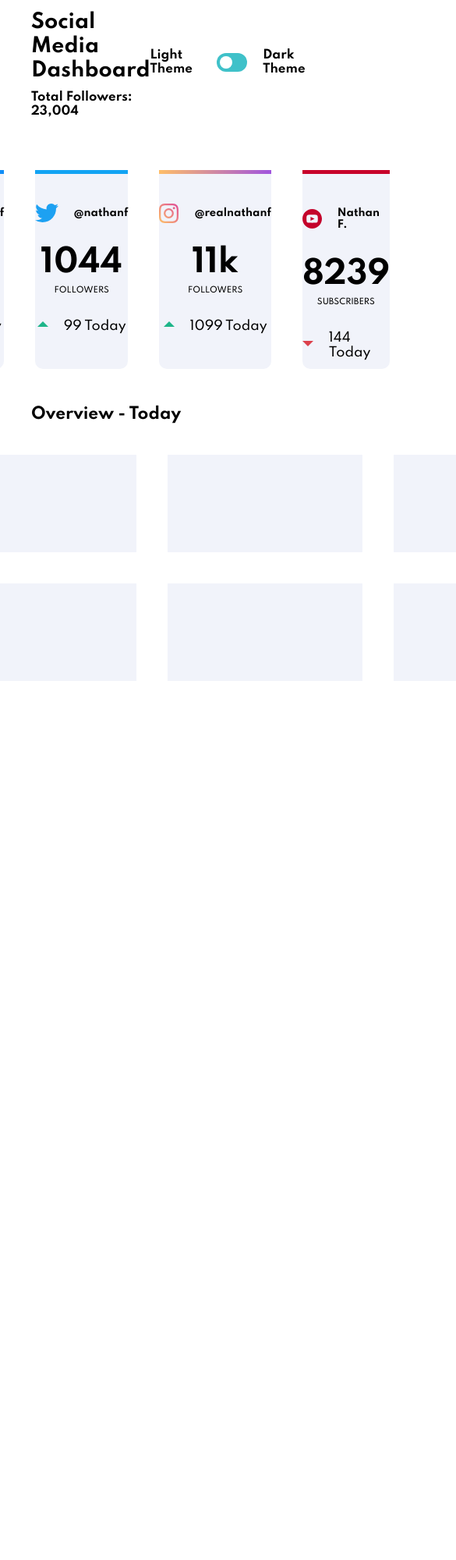
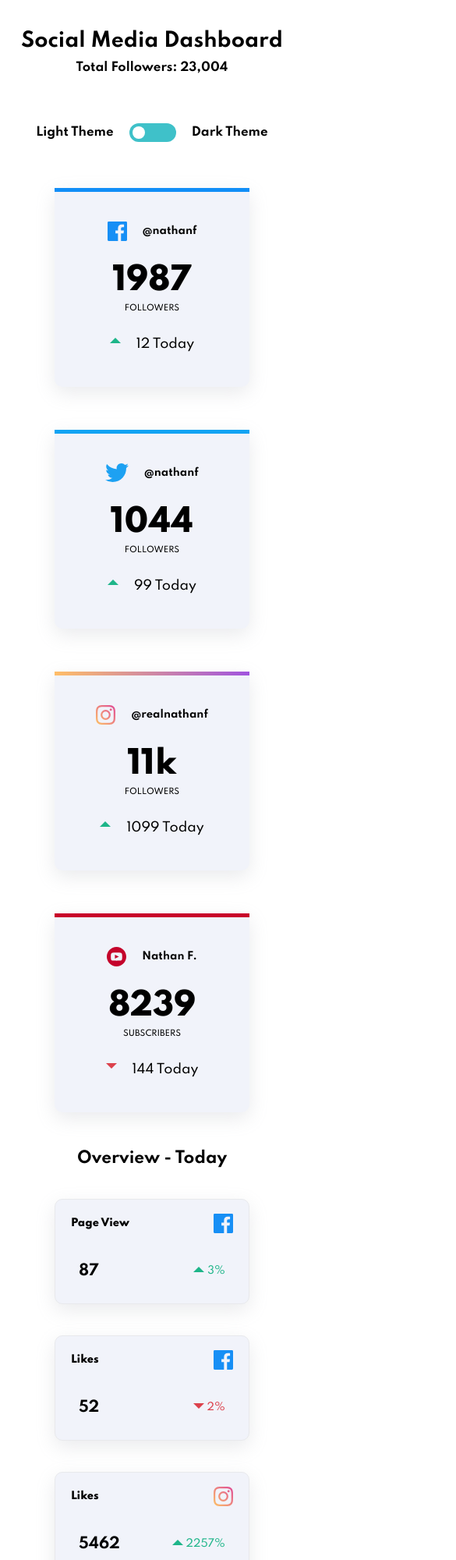
Before and after one commit to guilhemcv/social-media-tracking, a plain HTML site: page index.html in a window 390 px wide. Shown: the top 2000 px of the page at 78% size, 585 px wide, since content can reach past the window. Before the commit the page ends 943 px from the top, so only its background shows below. Drawn offline with Linux system fonts and the light colour scheme.

Commit message:
finalisation responsive

```diff
--- a/index.html
+++ b/index.html
@@ -1,25 +1,34 @@
 <!DOCTYPE html>
 <html lang="en">
+
 <head>
   <meta charset="UTF-8">
-  <meta name="viewport" content="width=device-width, initial-scale=1.0"> <!-- displays site properly based on user's device -->
+  <meta name="viewport" content="width=device-width, initial-scale=1.0">
+  <!-- displays site properly based on user's device -->
 
   <link rel="icon" type="image/png" sizes="32x32" href="./images/favicon-32x32.png">
   <link rel="stylesheet" href="style.css">
   <link rel="preconnect" href="https://fonts.googleapis.com">
   <link rel="preconnect" href="https://fonts.gstatic.com" crossorigin>
-  <link href="https://fonts.googleapis.com/css2?family=Spartan:wght@500;600;700;800&family=Varela+Round&display=swap" rel="stylesheet">
+  <link href="https://fonts.googleapis.com/css2?family=Spartan:wght@500;600;700;800&family=Varela+Round&display=swap"
+    rel="stylesheet">
   <title>Frontend Mentor | [Challenge Name Here]</title>
 
   <style>
-    .attribution { font-size: 11px; text-align: center; }
-    .attribution a { color: hsl(228, 45%, 44%); }
+    .attribution {
+      font-size: 11px;
+      text-align: center;
+    }
+
+    .attribution a {
+      color: hsl(228, 45%, 44%);
+    }
   </style>
 </head>
 <header>
   <div class="titre">
     <h1>Social Media Dashboard</h1>
-    <h2>Total Followers: 23,004</h2>
+    <h2 class="dark">Total Followers: 23,004</h2>
   </div>
   <div class="bouton">
     <p class="text">Light Theme</p>
@@ -31,67 +40,160 @@
   </div>
 
 </header>
+
 <body>
   <div class="reseau">
     <div class="reseausocial" id="facebook">
       <div class="flex">
         <img class="logo" src="images/icon-facebook.svg">
-        <h3 class="pseudo">@nathanf</h3>
+        <h3 class="pseudo"><span class="dark">@nathanf</span></h3>
       </div>
       <h4 class="number">1987</h4>
-      <p>FOLLOWERS</p>
+      <p class="dark">FOLLOWERS</p>
       <div class="flex">
         <img class="icon" src="images/icon-up.svg">
-        <h7>12 Today</p>
+        <h7>12 Today</h7>
       </div>
     </div>
     <div class="reseausocial" id="twitter">
       <div class="flex">
         <img class="logo" src="images/icon-twitter.svg">
-        <h3 class="pseudo">@nathanf</h3>
+        <h3 class="pseudo"><span class="dark">@nathanf</span></h3>
       </div>
       <h4 class="number">1044</h4>
-      <p>FOLLOWERS</p>
+      <p class="dark">FOLLOWERS</p>
       <div class="flex">
         <img class="icon" src="images/icon-up.svg">
-        <h7>99 Today</p>
+        <h7>99 Today</h7>
       </div>
     </div>
     <div class="reseausocial" id="instagram">
       <div class="flex">
         <img class="logo" src="images/icon-instagram.svg">
-        <h3 class="pseudo">@realnathanf</h3>
+        <h3 class="pseudo"><span class="dark">@realnathanf</span></h3>
       </div>
       <h4 class="number">11k</h4>
-      <p>FOLLOWERS</p>
+      <p class="dark">FOLLOWERS</p>
       <div class="flex">
         <img class="icon" src="images/icon-up.svg">
-          <h7>1099 Today</p>
+        <h7>1099 Today</h7>
       </div>
     </div>
     <div class="reseausocial" id="youtube">
       <div class="flex">
         <img class="logo" src="images/icon-youtube.svg">
-        <h3 class="pseudo">Nathan F.</h3>
+        <h3 class="pseudo"><span class="dark">Nathan F.</span></h3>
       </div>
       <h4 class="number">8239</h4>
-      <p>SUBSCRIBERS</p>
+      <p class="dark">SUBSCRIBERS</p>
       <div class="flex">
         <img class="icon" src="images/icon-down.svg">
-        <h7>144 Today</p>
+        <h7>144 Today</h7>
       </div>
     </div>
   </div>
   <h2 class="titleoverview">Overview - Today</h2>
   <div class="overview">
-    <div class="flex2"></div>
-    <div class="flex2"></div>
-    <div class="flex2"></div>
-    <div class="flex2"></div>
-    <div class="flex2"></div>
-    <div class="flex2"></div>
-    <div class="flex2"></div>
-    <div class="flex2"></div>
+    <div class="flex2">
+      <div class="haut">
+        <h3 class="like"><span class="dark">Page View</span></h3>
+        <img class="logo" src="images/icon-facebook.svg">
       </div>
+      <div class="bas">
+        <h3 class="numberbottom">87</h3>
+        <span class="pour">
+          <img class="icon" src="images/icon-up.svg">
+          <p class="pourcent">3%</p>
+        </span>
+
+      </div>
+    </div>
+    <div class="flex2">
+      <div class="haut">
+        <h3 class="like"><span class="dark">Likes</span></h3>
+        <img class="logo" src="images/icon-facebook.svg">
+      </div>
+      <div class="bas">
+        <h3 class="numberbottom">52</h3>
+        <span class="pour">
+          <img class="icon" src="images/icon-down.svg">
+          <p class="pourcentred">2%</p>
+      </div>
+    </div>
+    <div class="flex2">
+      <div class="haut">
+        <h3 class="like"><span class="dark">Likes</span></h3>
+        <img class="logo" src="images/icon-instagram.svg">
+      </div>
+      <div class="bas">
+        <h3 class="numberbottom">5462</h3>
+        <span class="pour">
+          <img class="icon" src="images/icon-up.svg">
+          <p class="pourcent">2257%</p>
+      </div>
+    </div>
+    <div class="flex2">
+      <div class="haut">
+        <h3 class="like"><span class="dark">Profile Views</span></h3>
+        <img class="logo" src="images/icon-instagram.svg">
+      </div>
+      <div class="bas">
+        <h3 class="numberbottom">52k</h3>
+        <span class="pour">
+          <img class="icon" src="images/icon-up.svg">
+          <p class="pourcent">1375%</p>
+      </div>
+    </div>
+    <div class="flex2">
+      <div class="haut">
+        <h3 class="like"><span class="dark">Retweets</span></h3>
+        <img class="logo" src="images/icon-twitter.svg">
+      </div>
+      <div class="bas">
+        <h3 class="numberbottom">117</h3>
+        <span class="pour">
+          <img class="icon" src="images/icon-up.svg">
+          <p class="pourcent">303%</p>
+      </div>
+    </div>
+    <div class="flex2">
+      <div class="haut">
+        <h3 class="like"><span class="dark">Likes</span></h3>
+        <img class="logo" src="images/icon-twitter.svg">
+      </div>
+      <div class="bas">
+        <h3 class="numberbottom">507</h3>
+        <span class="pour">
+          <img class="icon" src="images/icon-up.svg">
+          <p class="pourcent">553%</p>
+      </div>
+    </div>
+    <div class="flex2">
+      <div class="haut">
+        <h3 class="like"><span class="dark">Likes</span></h3>
+        <img class="logo" src="images/icon-youtube.svg">
+      </div>
+      <div class="bas">
+        <h3 class="numberbottom">107</h3>
+        <span class="pour">
+          <img class="icon" src="images/icon-down.svg">
+          <p class="pourcentred">19%</p>
+      </div>
+    </div>
+    <div class="flex2">
+      <div class="haut">
+        <h3 class="like"><span class="dark">Total Views</span></h3>
+        <img class="logo" src="images/icon-youtube.svg">
+      </div>
+      <div class="bas">
+        <h3 class="numberbottom">1407</h3>
+        <span class="pour">
+          <img class="icon" src="images/icon-down.svg">
+          <p class="pourcentred">12%</p>
+      </div>
+    </div>
+  </div>
+  <script src="script.js"></script>
 </body>
+
 </html>
--- /dev/null
+++ b/script.js
@@ -0,0 +1,46 @@
+const bouton = document.querySelector("input");
+const text = document.querySelectorAll(".text");
+const dark = document.querySelectorAll(".dark");
+const reseausocial = document.querySelectorAll(".reseausocial");
+const tuile = document.querySelectorAll(".flex2")
+
+let darkTheme = "dark";
+
+bouton.addEventListener("click", function () {
+	if (darkTheme == "dark") {
+		document.body.style.backgroundColor = "black";
+		document.body.style.color = "white";
+		for (let i = 0; i < dark.length; i++) {
+			dark[i].style.color = "#9297B5";
+		}
+		for (let i = 0; i < text.length; i++) {
+			text[i].style.color = "white";
+		}
+		for (let i = 0; i < reseausocial.length; i++) {
+			reseausocial[i].style.backgroundColor = "#242B43";
+		}
+		for (let i = 0; i < tuile.length; i++) {
+			tuile[i].style.backgroundColor = "#242B43";
+			tuile[i].style.border = "none";
+		}
+		darkTheme = "light";
+	}
+	else {
+		document.body.style.backgroundColor = "";
+		document.body.style.color = "";
+		for (let i = 0; i < dark.length; i++) {
+			dark[i].style.color = "";
+		}
+		for (let i = 0; i < text.length; i++) {
+			text[i].style.color = "";
+		}
+		for (let i = 0; i < reseausocial.length; i++) {
+			reseausocial[i].style.backgroundColor = "";
+		}
+		for (let i = 0; i < tuile.length; i++) {
+			tuile[i].style.backgroundColor = "";
+			tuile[i].style.border = "";
+		}
+		darkTheme = "dark";
+	}
+});
--- a/style.css
+++ b/style.css
@@ -1,6 +1,7 @@
 body {
     margin: 0;
     font-family: 'Spartan', sans-serif;
+    color: black;
 
 }
 
@@ -40,6 +41,7 @@ header h2 {
     font-weight: bold;
     font-size: 15px;
 }
+
 /* BOUTON SLIDER*/
 
 .switch {
@@ -80,17 +82,17 @@ header h2 {
     transition: .4s;
 }
 
-  input:checked + .slider {
+input:checked+.slider {
     background-color: #364F6B;
 }
 
-  input:focus + .slider {
+input:focus+.slider {
     box-shadow: 0 0 1px;
     color: #364F6B;
     ;
 }
 
-  input:checked + .slider:before {
+input:checked+.slider:before {
     -webkit-transform: translateX(35px);
     -ms-transform: translateX(35px);
     transform: translateX(35px);
@@ -126,6 +128,8 @@ header h2 {
     margin: auto 20px;
     border-bottom-left-radius: 10px;
     border-bottom-right-radius: 10px;
+    box-shadow: rgba(149, 157, 165, 0.2) 0px 8px 24px;
+
 }
 
 .reseausocial:hover {
@@ -138,6 +142,7 @@ header h2 {
 
 .reseausocial h4 {
     font-size: 40px;
+    font-weight: 900;
     text-align: center;
     margin: 20px auto 0 auto;
 }
@@ -166,11 +171,15 @@ header h2 {
 }
 
 #facebook {
-    border-top: 5px solid #118EF7;
+    border-top: solid #118EF7 5px;
+
+
 }
 
 #twitter {
-    border-top: 5px solid #12A3F3;
+    border-top: solid #12A3F3 5px;
+
+
 }
 
 #instagram {
@@ -179,10 +188,13 @@ header h2 {
     border-top-style: solid;
     border-image: linear-gradient(to right, #FFBE67, #a053df);
     border-image-slice: 1;
+
 }
 
 #youtube {
     border-top: 5px solid #C8012A;
+
+
 }
 
 .titleoverview {
@@ -204,9 +216,138 @@ header h2 {
 .flex2 {
 
     background-color: #F1F3FA;
+    box-shadow: rgba(149, 157, 165, 0.2) 0px 8px 24px;
+    border: solid 0.1px #e8e9ec;
+    border-radius: 10px;
 
 }
 
 .flex2:hover {
     background-color: #DFE3EF;
 }
+
+.like {
+    font-size: 13px;
+    font-weight: 900;
+}
+
+.haut {
+    display: flex;
+    justify-content: space-between;
+    align-items: center;
+    margin: 10px 0 0 20px;
+}
+
+.numberbottom {
+    margin: 0;
+}
+
+.pourcent {
+    margin: 0;
+    font-size: 13px;
+    color: #1FB589;
+}
+
+.pourcentred {
+    margin: 0;
+    font-size: 13px;
+    color: #DC414C;
+}
+
+.pour {
+    display: flex;
+    justify-content: left;
+    align-items: center;
+}
+
+.bas {
+    display: flex;
+    justify-content: space-between;
+    margin: 30px;
+}
+
+.bas .icon {
+    margin-right: 4px;
+    padding-bottom: 5px;
+}
+
+@media screen and (max-width:1135px){
+    .overview {
+
+        grid-template-columns: 250px 250px;
+        grid-template-rows: 125px 125px 125px 125px;
+        gap: 40px 100px;
+
+    }
+
+}
+
+@media screen and (max-width: 850px){
+    header {
+        flex-direction: column;
+        text-align: center;
+    }
+
+    header h1 {
+        font-size: 25px;
+        margin-bottom: 0px;
+    }
+
+    header h2 {
+        margin-bottom: 30px;
+    }
+
+    .titleoverview {
+        margin: 0 auto 40px 40px;
+        font-size: 20px;
+        text-align: center;
+    }
+
+
+
+    .overview {
+        grid-template-columns: 250px 250px;
+        grid-template-rows: 125px 125px 125px 125px;
+        gap: 40px 40px;
+
+    }
+    .reseau {
+        display: grid;
+        grid-template-columns: 250px 250px;
+        grid-template-rows: 250px 250px;
+        gap: 40px 40px;
+        justify-content: center;
+        height: 600px;
+        margin-top: 100px;
+    }
+    .reseausocial {
+        margin: 0;
+    }
+}
+
+@media screen and (max-width:560px) {
+    header {
+        height: auto;
+        margin: 20px auto;
+    }
+    .bouton {
+        margin: 20px auto;
+    }
+    .reseau {
+        display: flex;
+        flex-direction: column;
+        height: 1200px;
+        margin: 0 auto;
+    }
+    .overview {
+        display: flex;
+        flex-direction: column;
+        width: 250px;
+    }
+    #youtube, #instagram, #twitter, #facebook {
+        margin: auto;
+    }
+    .titleoverview {
+        margin: 40px auto;
+    }
+}
```
Lines whose indentation alone changed are shown as unchanged.
